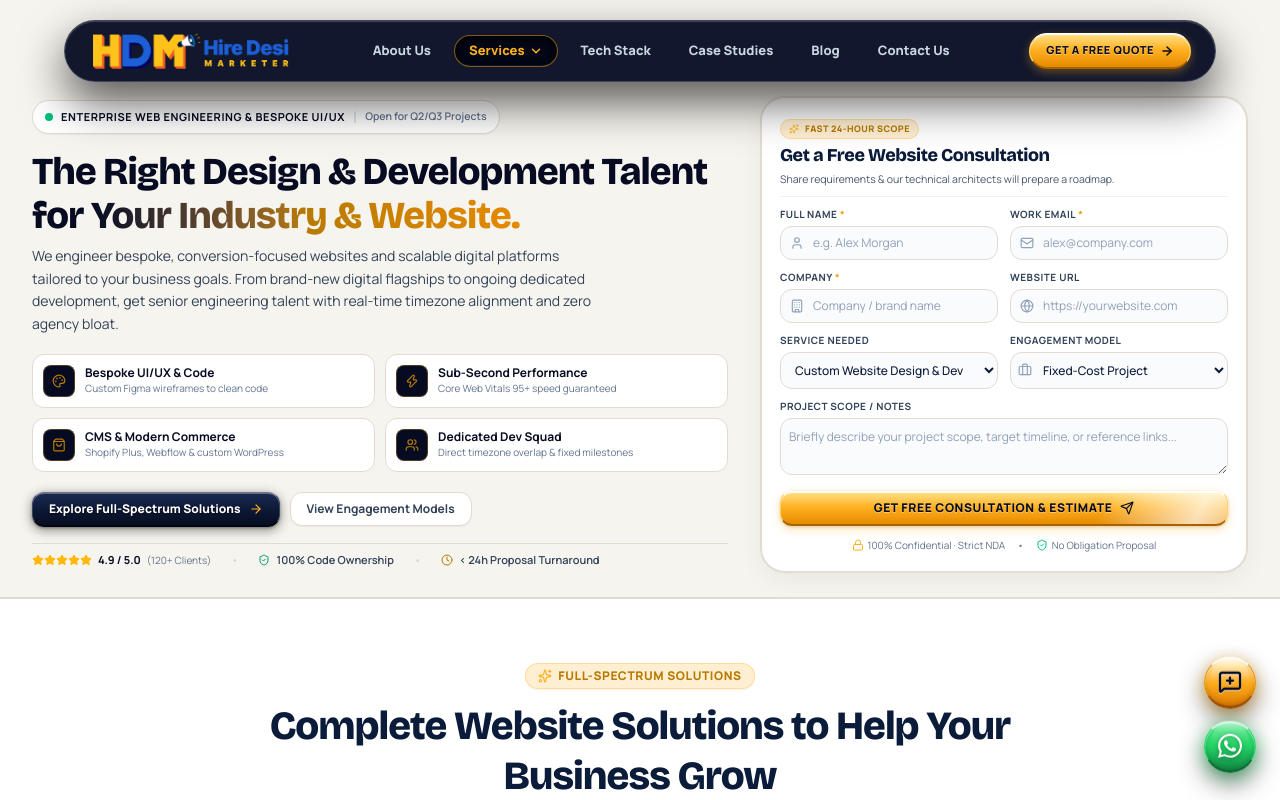
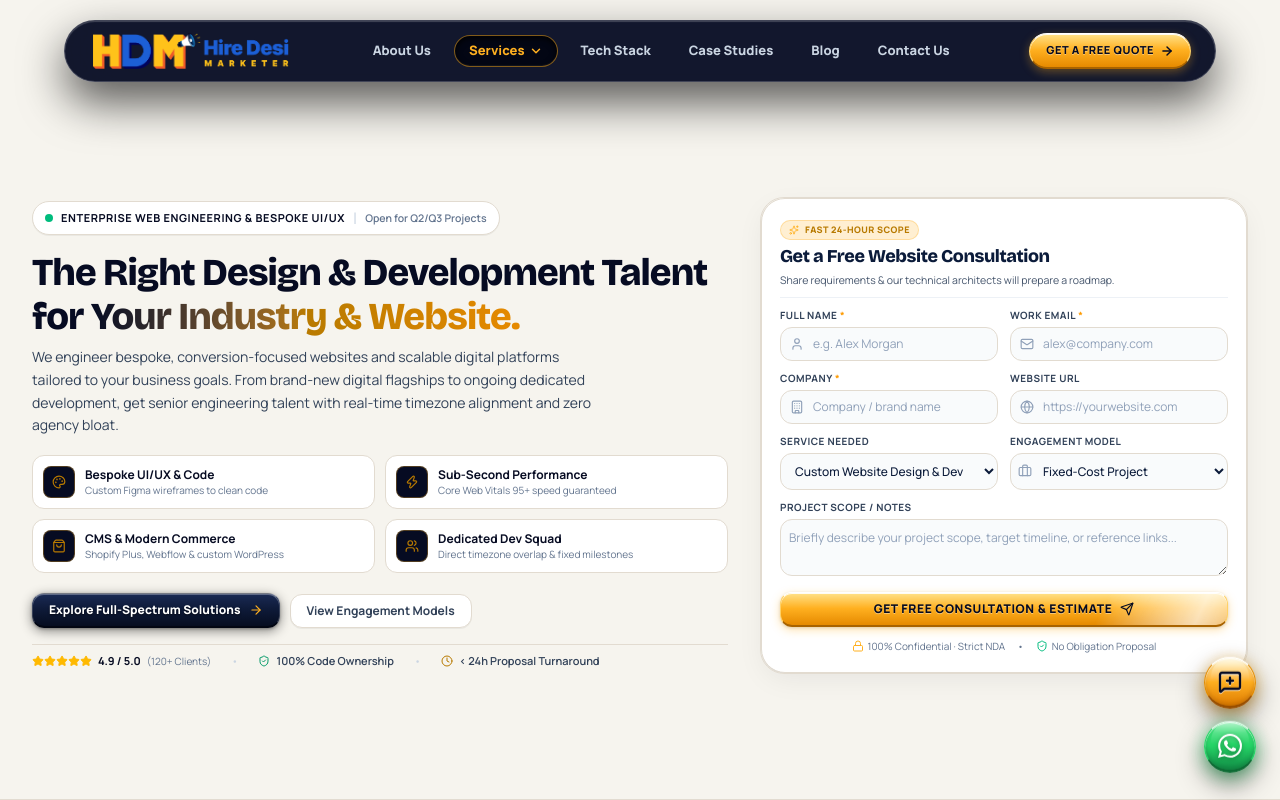
Before and after one commit to devnovaspark-dot/hire-desi-marketer, a Next.js app: page /web-design-and-development-services in a window 1280 px wide. Shown: the top 800 px of the page. Built offline with nearby package versions, Linux system fonts and the light colour scheme.

Commit message:
feat: fit hero section exactly to 100vh viewport window height so section 2 stays below fold on initial view

```diff
--- a/src/components/web-design/WebDesignHero.tsx
+++ b/src/components/web-design/WebDesignHero.tsx
@@ -47,8 +47,8 @@ const ARCHITECTURE_PILLARS: ArchitecturePillar[] = [
 
 export function WebDesignHero() {
   return (
-    <section className="relative overflow-hidden py-3 sm:py-5 lg:py-6 bg-[#F6F4EE] border-b border-[#E2DBD0]">
-      <div className="max-w-7xl mx-auto px-4 sm:px-6 lg:px-8 relative z-10 w-full">
+    <section className="relative overflow-hidden w-full min-h-[calc(100svh-4.5rem)] lg:min-h-[calc(100vh-4.5rem)] flex flex-col justify-center py-2 sm:py-4 lg:py-4 bg-[#F6F4EE] border-b border-[#E2DBD0]">
+      <div className="max-w-7xl mx-auto px-4 sm:px-6 lg:px-8 relative z-10 w-full my-auto">
         <div className="grid grid-cols-1 lg:grid-cols-12 gap-5 lg:gap-8 items-center">
           {/* Left Column (7 cols): Snug, High-Impact Editorial Layout */}
           <div className="lg:col-span-7 space-y-3 sm:space-y-4 text-left">
```
